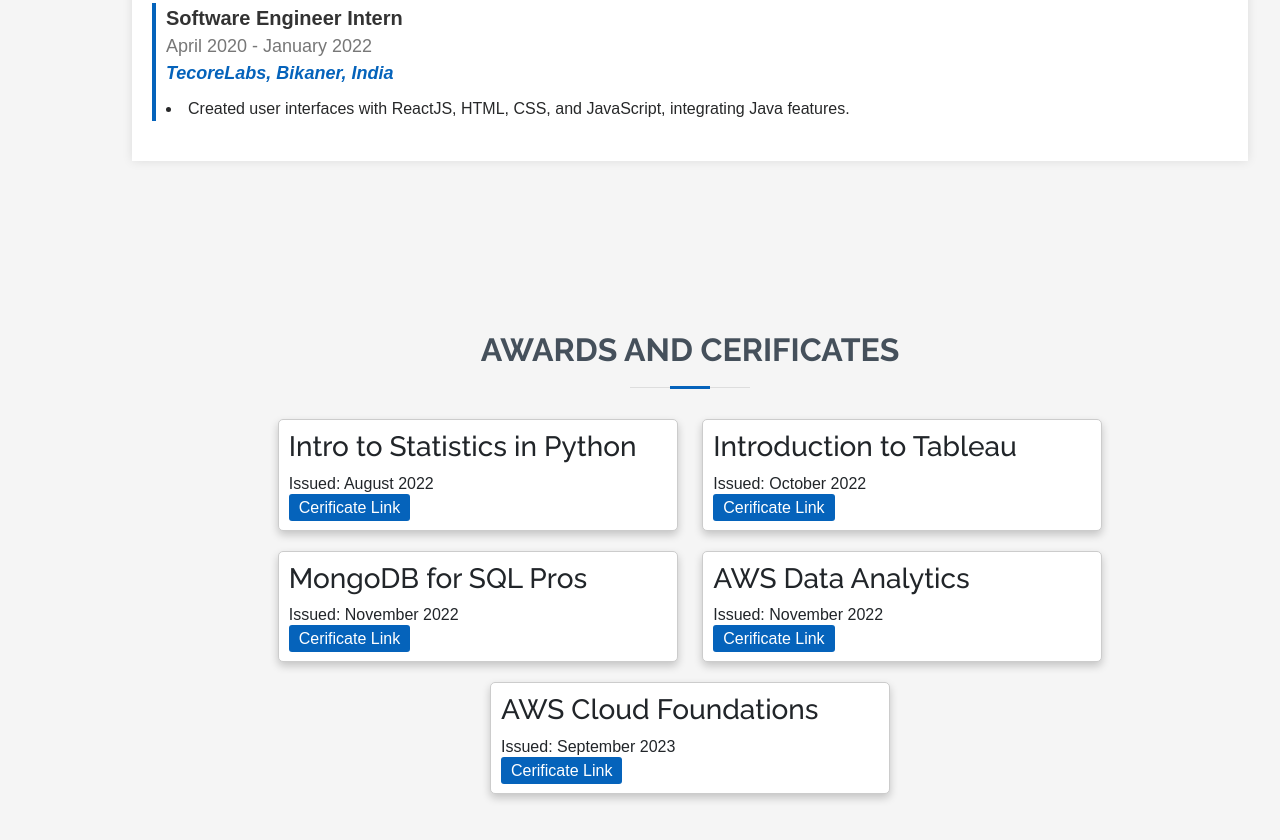
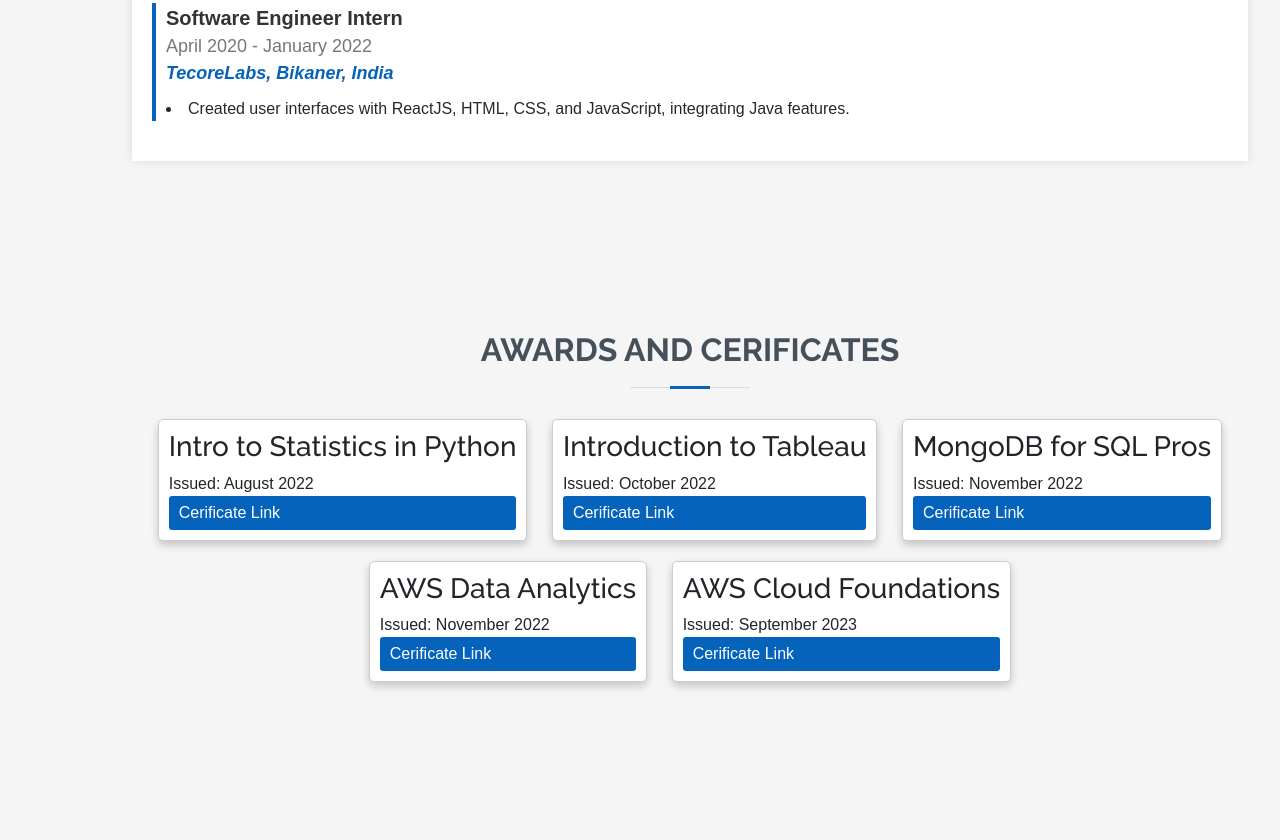
Before and after one commit to Rimjhim-Jain-6/portfolio, a plain HTML site: page index.html in a window 1280 px wide. Shown: the part 3800-4640 px from the top of the page. After the commit the page ends 4582 px from the top, so only its background shows below. Drawn offline with Linux system fonts and the light colour scheme.

Commit message:
namechanges

```diff
--- a/index.html
+++ b/index.html
@@ -381,8 +381,8 @@ Feel free to reach me directly at rimjhimjain66@gmail.com.
     <style>
       /* Style for the card container */
       .card {
-          display: inline-block;
-          width: 400px;
+          display: inline-flex;
+          width:fit-content;
           border: 1px solid #ccc;
           border-radius: 5px;
           box-shadow: 0 4px 8px 0 rgba(0, 0, 0, 0.2);
```
